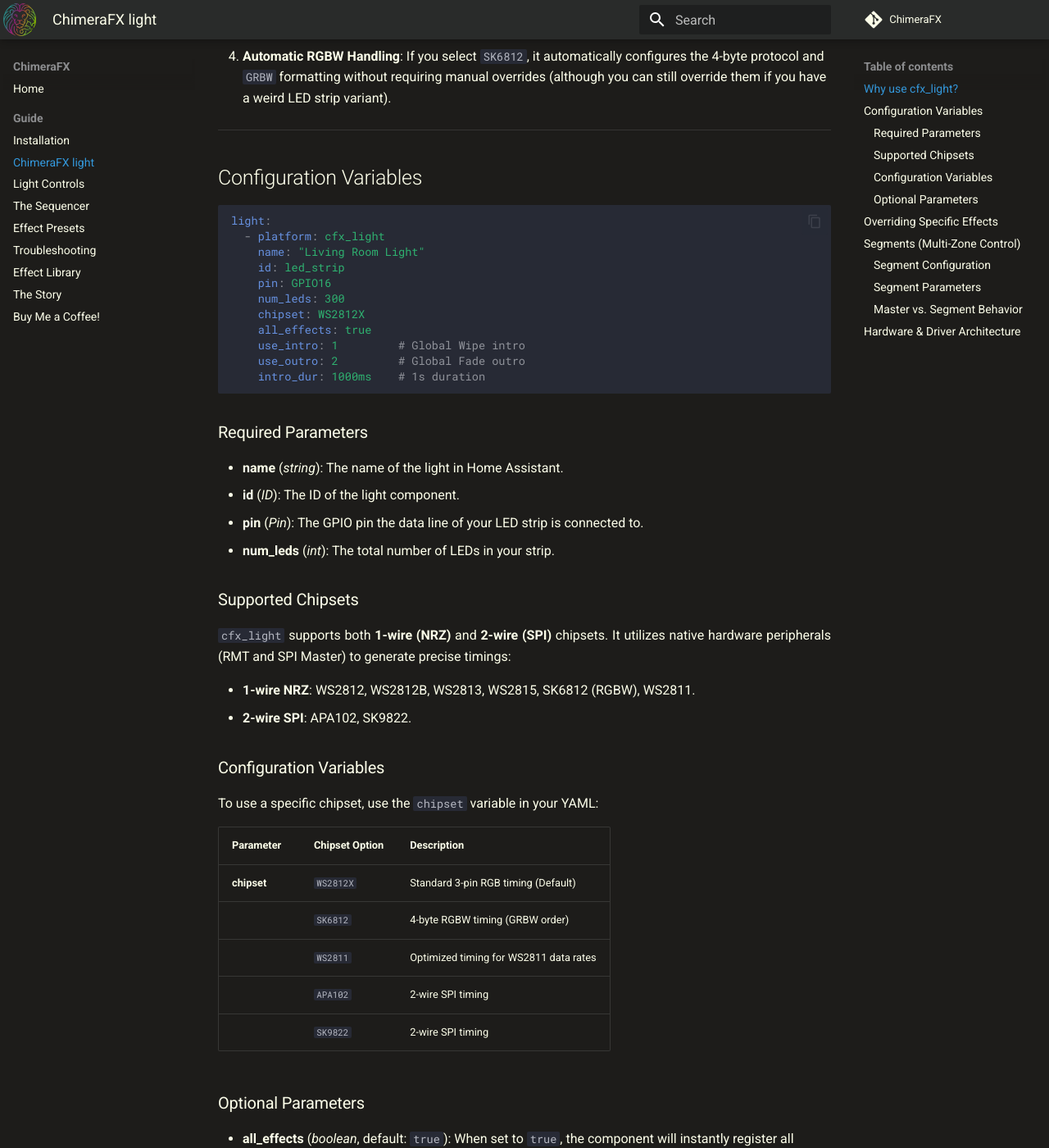
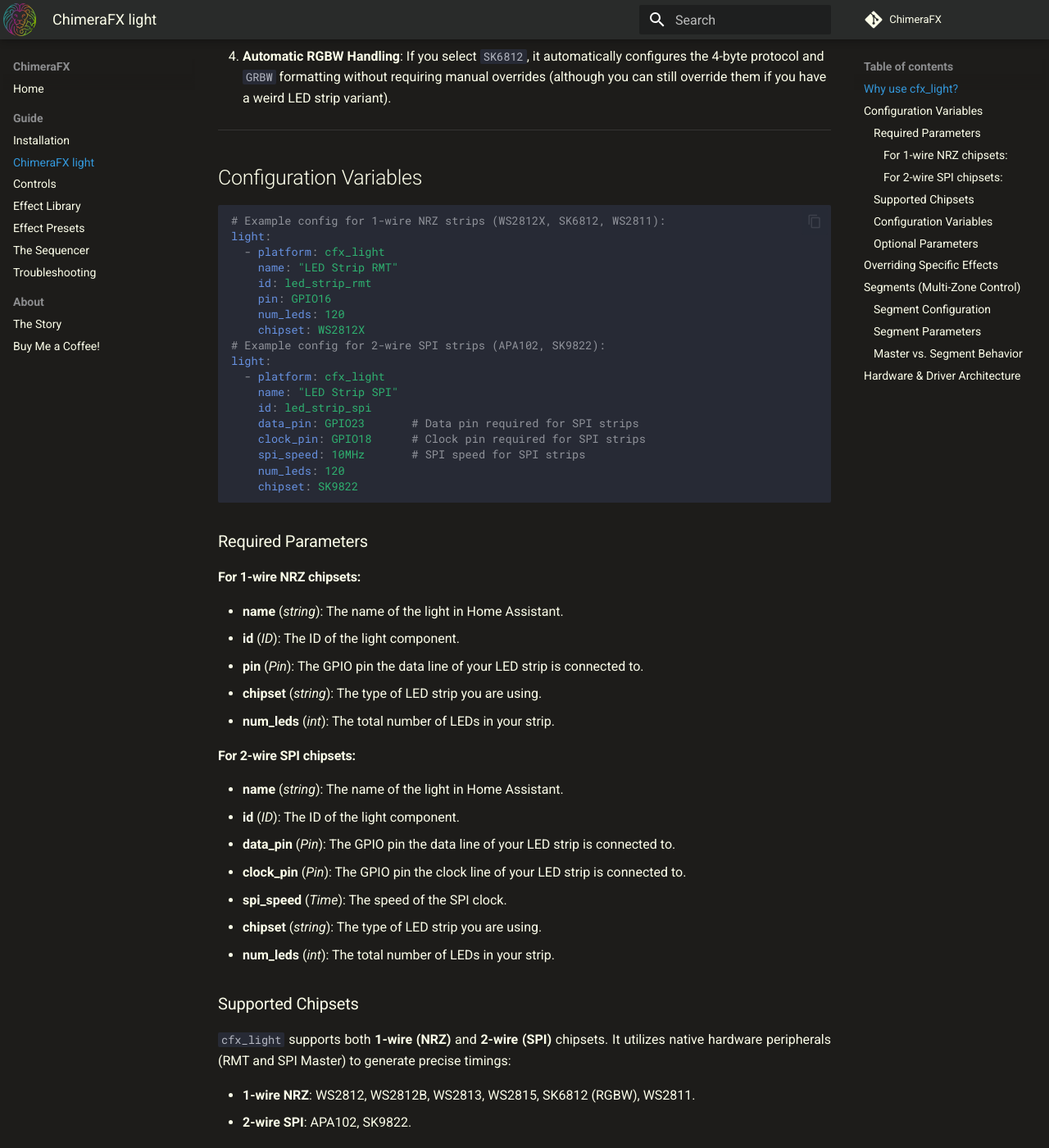
Before and after one commit to effelle/ChimeraFX, an MkDocs documentation site: the page built from docs/cfx_light.md, in a window 1280 px wide and 1400 px high, scrolled down 546 px. Shown: the whole window at 82% size. Built offline with MkDocs 1.6.1 and Material for MkDocs 9.7.7, drawn with Linux system fonts in a browser that asks for light colours; comment, search, counter and statistics services are not loaded; some of the changed text lies outside the part shown.

Commit message:
feat(cfx_light): implement auto-controls generation and simplify YAML

````diff
--- a/docs/cfx_light.md
+++ b/docs/cfx_light.md
@@ -15,23 +15,40 @@
 ## Configuration Variables
 
 ```yaml
+# Example config for 1-wire NRZ strips (WS2812X, SK6812, WS2811):
 light:
   - platform: cfx_light
-    name: "Living Room Light"
-    id: led_strip
+    name: "LED Strip RMT"
+    id: led_strip_rmt
     pin: GPIO16
-    num_leds: 300
+    num_leds: 120
     chipset: WS2812X
-    all_effects: true
-    use_intro: 1         # Global Wipe intro
-    use_outro: 2         # Global Fade outro
-    intro_dur: 1000ms    # 1s duration
+# Example config for 2-wire SPI strips (APA102, SK9822):
+light:
+  - platform: cfx_light
+    name: "LED Strip SPI"
+    id: led_strip_spi
+    data_pin: GPIO23       # Data pin required for SPI strips
+    clock_pin: GPIO18      # Clock pin required for SPI strips
+    spi_speed: 10MHz       # SPI speed for SPI strips
+    num_leds: 120
+    chipset: SK9822
 ```
 
 ### Required Parameters
+#### For 1-wire NRZ chipsets:
 * **name** (*string*): The name of the light in Home Assistant.
 * **id** (*ID*): The ID of the light component.
 * **pin** (*Pin*): The GPIO pin the data line of your LED strip is connected to.
+* **chipset** (*string*): The type of LED strip you are using.
+* **num_leds** (*int*): The total number of LEDs in your strip.
+#### For 2-wire SPI chipsets:
+* **name** (*string*): The name of the light in Home Assistant.
+* **id** (*ID*): The ID of the light component.
+* **data_pin** (*Pin*): The GPIO pin the data line of your LED strip is connected to.
+* **clock_pin** (*Pin*): The GPIO pin the clock line of your LED strip is connected to.
+* **spi_speed** (*Time*): The speed of the SPI clock.
+* **chipset** (*string*): The type of LED strip you are using.
 * **num_leds** (*int*): The total number of LEDs in your strip.
 ### Supported Chipsets
 `cfx_light` supports both **1-wire (NRZ)** and **2-wire (SPI)** chipsets. It utilizes native hardware peripherals (RMT and SPI Master) to generate precise timings:
@@ -141,7 +158,7 @@
 
 1.  The "Master" light entity (e.g., "Main TV Strip") acts as a global power and brightness control. It does **not** have its own effects. Turning off the Master turns off all segments.
 
-2.  Each segment light entity (e.g., "TV Left Side") has the **full suite of ChimeraFX effects** injected into it (if `all_effects: true` is set on the parent).
+2.  Each segment light entity (e.g., "TV Left Side") has the **full suite of ChimeraFX effects** injected into it (unless `all_effects: false` is set on the parent).
 
 3.  Segments can run different effects, speeds, and palettes independently.
 
--- a/mkdocs.yml
+++ b/mkdocs.yml
@@ -42,11 +42,12 @@
   - Guide:
     - Installation: Installation.md
     - ChimeraFX light: cfx_light.md
-    - Light Controls: Controls.md
+    - Controls: Controls.md
+    - Effect Library: Effects-Library.md
+    - Effect Presets: Effect-Presets.md
     - The Sequencer: cfx_sequence.md
-    - Effect Presets: Effect-Presets.md
     - Troubleshooting: Troubleshooting.md
-    - Effect Library: Effects-Library.md
+  - About:
     - The Story: The-Story.md
     - Buy Me a Coffee!: https://www.buymeacoffee.com/effelle
 extra:
````
Also changed, not shown: other parts of docs/cfx_light.md (+2 -2 lines), README.md (+1 -1 lines), auto-controls-refactor.md (added, +385 -0 lines), docs/Installation.md (+1 -1 lines), docs/index.md (+1 -1 lines), 3 other files.
